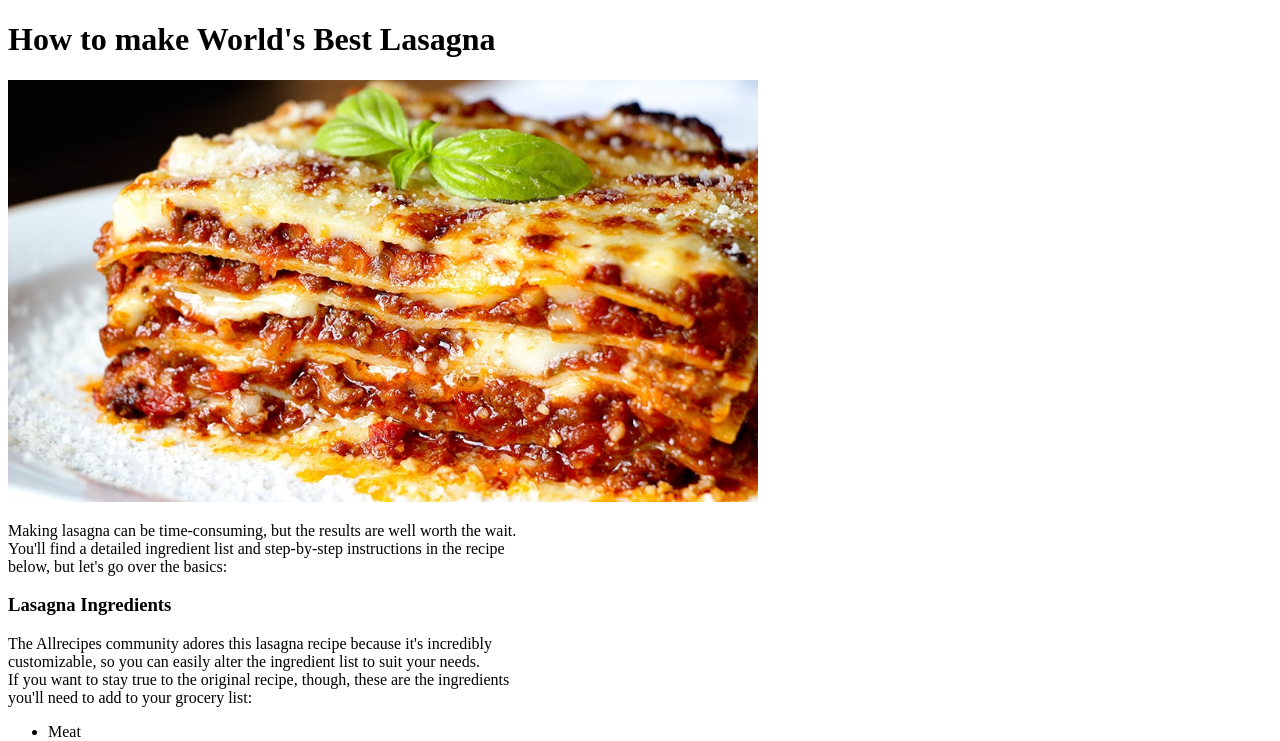
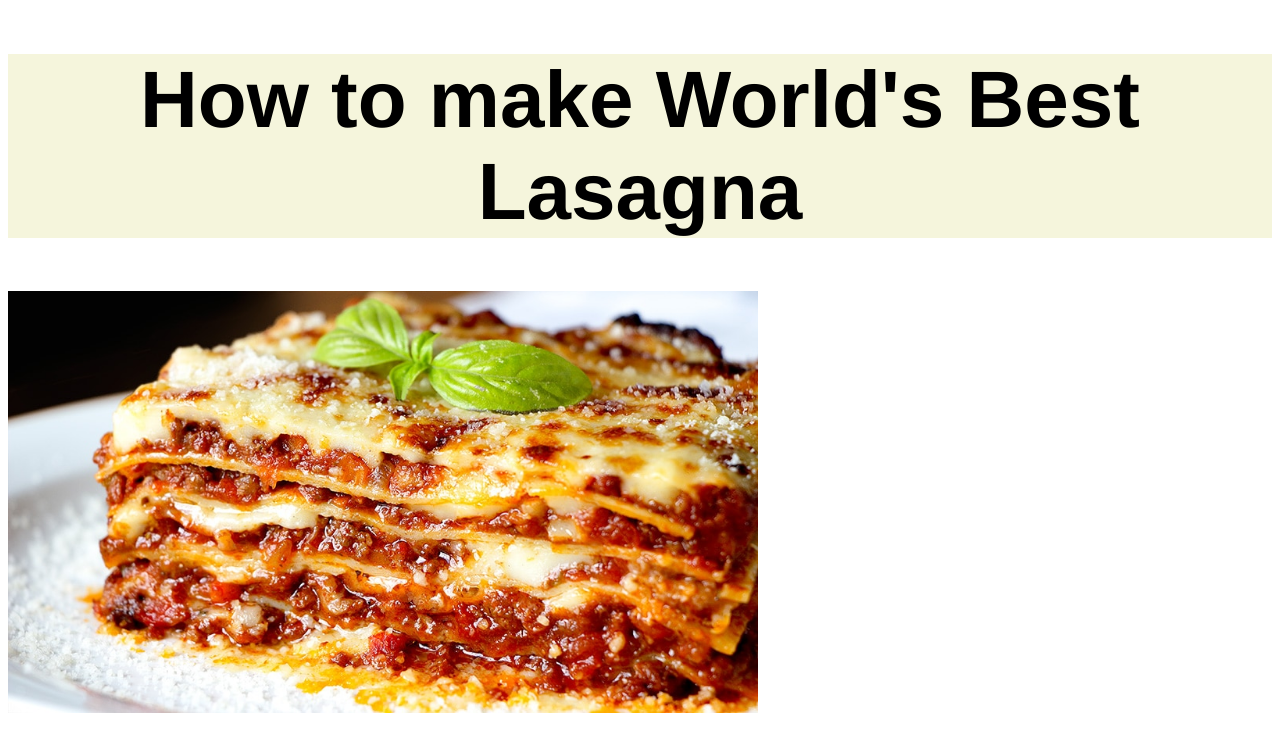
Before and after one commit to Hrid1402/odin-recipes, a plain HTML site: page recipes/lasagna.html in a window 1280 px wide. Shown: the top 741 px of the page. Drawn offline with Linux system fonts and the light colour scheme.

Commit message:
Adding css files to each html page

```diff
--- /dev/null
+++ b/recipes/lasagna.css
@@ -0,0 +1,25 @@
+h1{
+    background-color: beige;
+    text-align: center;
+    font-family: 'Franklin Gothic Medium', 'Arial Narrow', Arial, sans-serif;
+    font-size: 80px;
+}
+img{
+    align-self: center;
+}
+p{
+    font-family: Cambria, Cochin, Georgia, Times, 'Times New Roman', serif;
+    text-align: center;
+    font-size: 30px;
+}
+h3{
+    font-family: 'Segoe UI', Tahoma, Geneva, Verdana, sans-serif;
+    text-align: center;
+    font-size: 40px;
+}
+ol li,ul li{
+    background-color: bisque;
+    font-family: 'Segoe UI', Tahoma, Geneva, Verdana, sans-serif;
+    text-align: center;
+    font-size: 30px;
+}
--- a/recipes/lasagna.html
+++ b/recipes/lasagna.html
@@ -4,6 +4,7 @@
     <meta charset="UTF-8">
     <meta name="viewport" content="width=device-width, initial-scale=1.0">
     <title>Lasagna</title>
+    <link rel="stylesheet" href="lasagna.css">
 </head>
 <body>
     <h1>How to make World's Best Lasagna</h1>
--- /dev/null
+++ b/recipes/pasta.css
@@ -0,0 +1,25 @@
+h1{
+    background-color: beige;
+    text-align: center;
+    font-family: 'Franklin Gothic Medium', 'Arial Narrow', Arial, sans-serif;
+    font-size: 80px;
+}
+img{
+    align-self: center;
+}
+p{
+    font-family: Cambria, Cochin, Georgia, Times, 'Times New Roman', serif;
+    text-align: center;
+    font-size: 30px;
+}
+h3{
+    font-family: 'Segoe UI', Tahoma, Geneva, Verdana, sans-serif;
+    text-align: center;
+    font-size: 40px;
+}
+ol li,ul li{
+    background-color: bisque;
+    font-family: 'Segoe UI', Tahoma, Geneva, Verdana, sans-serif;
+    text-align: center;
+    font-size: 30px;
+}
--- /dev/null
+++ b/recipes/pizza.css
@@ -0,0 +1,25 @@
+h1{
+    background-color: beige;
+    text-align: center;
+    font-family: 'Franklin Gothic Medium', 'Arial Narrow', Arial, sans-serif;
+    font-size: 80px;
+}
+img{
+    align-self: center;
+}
+p{
+    font-family: Cambria, Cochin, Georgia, Times, 'Times New Roman', serif;
+    text-align: center;
+    font-size: 30px;
+}
+h3{
+    font-family: 'Segoe UI', Tahoma, Geneva, Verdana, sans-serif;
+    text-align: center;
+    font-size: 40px;
+}
+ol li,ul li{
+    background-color: bisque;
+    font-family: 'Segoe UI', Tahoma, Geneva, Verdana, sans-serif;
+    text-align: center;
+    font-size: 30px;
+}
--- /dev/null
+++ b/recipes/ravioli.css
@@ -0,0 +1,25 @@
+h1{
+    background-color: beige;
+    text-align: center;
+    font-family: 'Franklin Gothic Medium', 'Arial Narrow', Arial, sans-serif;
+    font-size: 80px;
+}
+img{
+    align-self: center;
+}
+p{
+    font-family: Cambria, Cochin, Georgia, Times, 'Times New Roman', serif;
+    text-align: center;
+    font-size: 30px;
+}
+h3{
+    font-family: 'Segoe UI', Tahoma, Geneva, Verdana, sans-serif;
+    text-align: center;
+    font-size: 40px;
+}
+ol li,ul li{
+    background-color: bisque;
+    font-family: 'Segoe UI', Tahoma, Geneva, Verdana, sans-serif;
+    text-align: center;
+    font-size: 30px;
+}
--- /dev/null
+++ b/styles.css
@@ -0,0 +1,22 @@
+h1{
+    background-color: beige;
+    text-align: center;
+    font-family: 'Franklin Gothic Medium', 'Arial Narrow', Arial, sans-serif;
+    font-size: 80px;
+}
+h2{
+    background-color: burlywood;
+    text-align: center;
+    font-family: 'Lucida Sans', 'Lucida Sans Regular', 'Lucida Grande';
+    font-size: 30px;
+
+}
+ul h3{
+    background-color: rgb(245, 245, 226);
+    text-align: center;
+    font-size: 32px;
+}
+ul h3 a{
+    color: brown;
+    font-family: 'Lucida Sans', 'Lucida Sans Regular', 'Lucida Grande', 'Lucida Sans Unicode', Geneva, Verdana, sans-serif;
+}
```
Also changed, not shown: index.html (+1 -1 lines), recipes/pasta.html (+1 -0 lines), recipes/pizza.html (+1 -0 lines), recipes/ravioli.html (+1 -0 lines).
